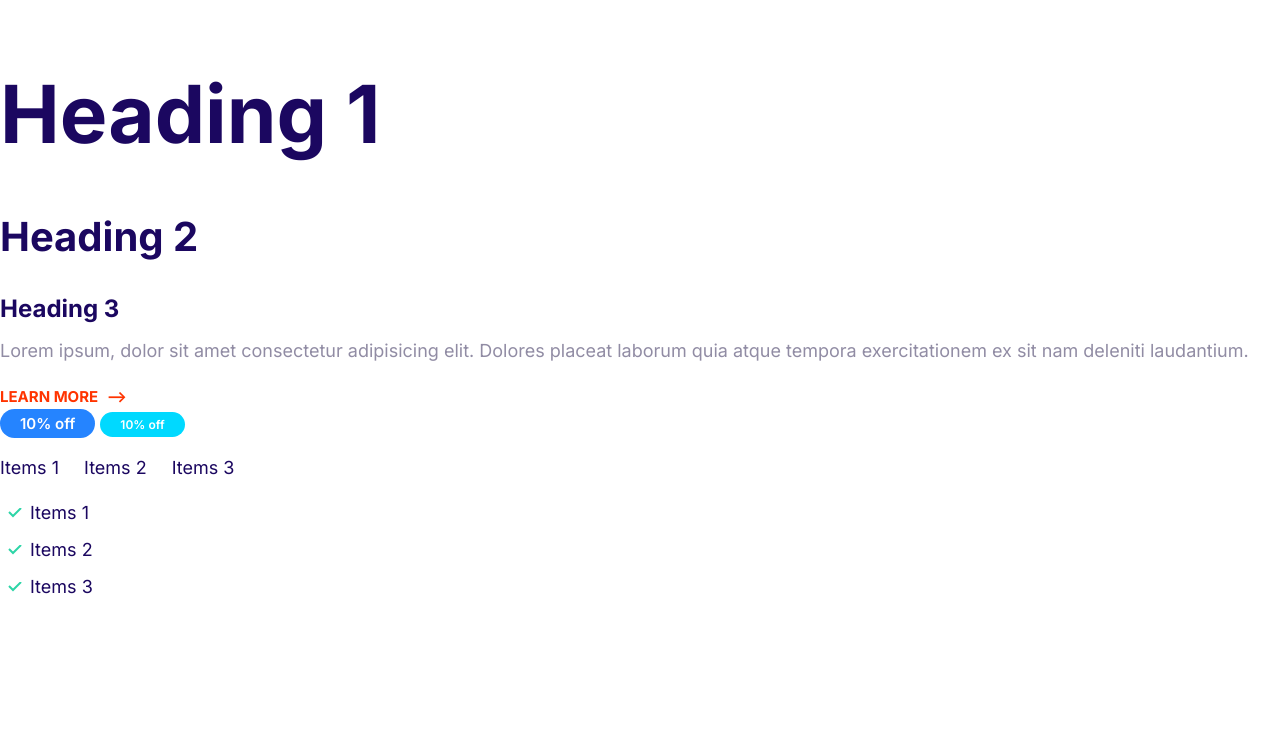
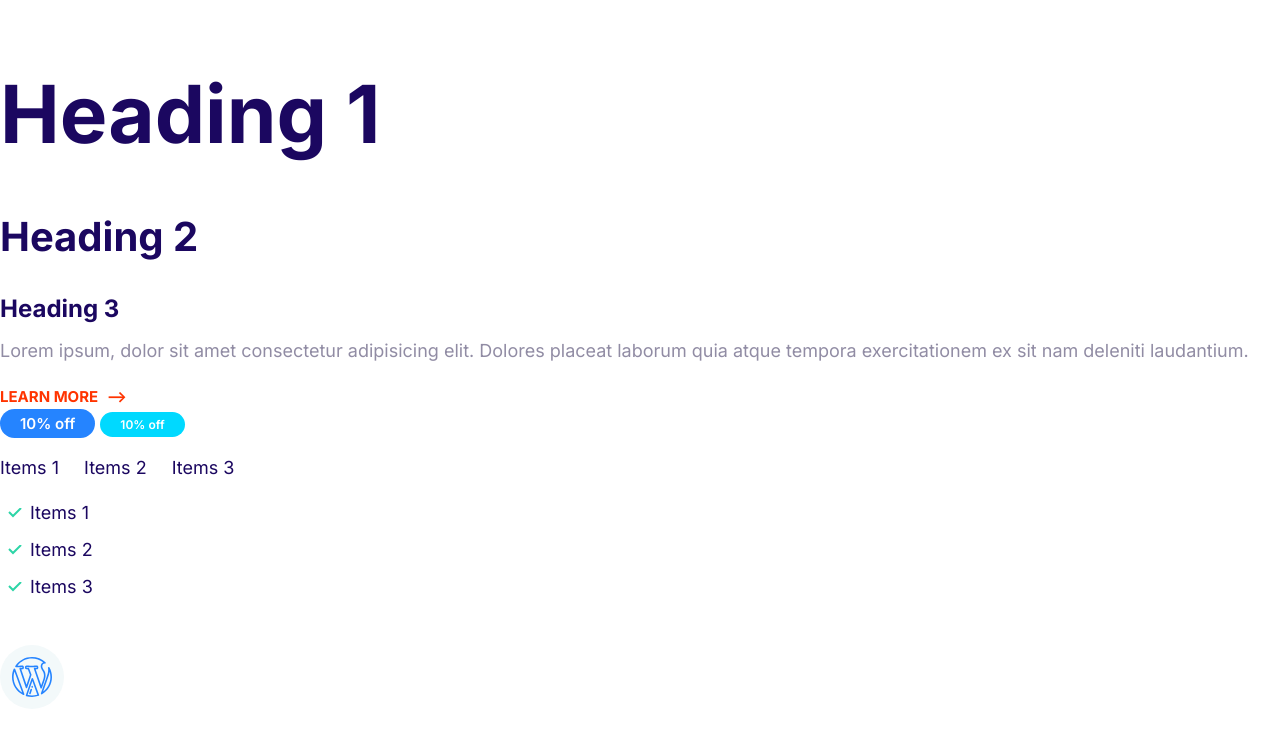
Before and after one commit to Tesfamichael12/Moshify, a plain HTML site: page index.html in a window 1280 px wide. Drawn offline with Linux system fonts and the light colour scheme.

Commit message:
Build a reusable icons component.

```diff
--- a/css/styles.css
+++ b/css/styles.css
@@ -147,3 +147,23 @@
     padding-left: 0;
   }
 }
+
+/* Icons */
+.icon {
+  width: 40px;
+  height: 40px;
+}
+
+.icon-container .icon--primary {
+  fill: var(--color-primary);
+}
+
+.icon-container {
+  background: #f3f9fa;
+  display: inline-flex;
+  align-items: center;
+  justify-content: center;
+  height: 64px;
+  width: 64px;
+  border-radius: 100%;
+}
--- a/index.html
+++ b/index.html
@@ -38,5 +38,12 @@
       <li class="list__item">Items 2</li>
       <li class="list__item">Items 3</li>
     </ul>
+
+    <br />
+    <span class="icon-container">
+      <svg class="icon icon--primary">
+        <use xlink:href="images/sprite.svg#wordpress"></use>
+      </svg>
+    </span>
   </body>
 </html>
```
Also changed, not shown: Components/icons.html (added, +5 -0 lines), images/sprite.svg (added).
